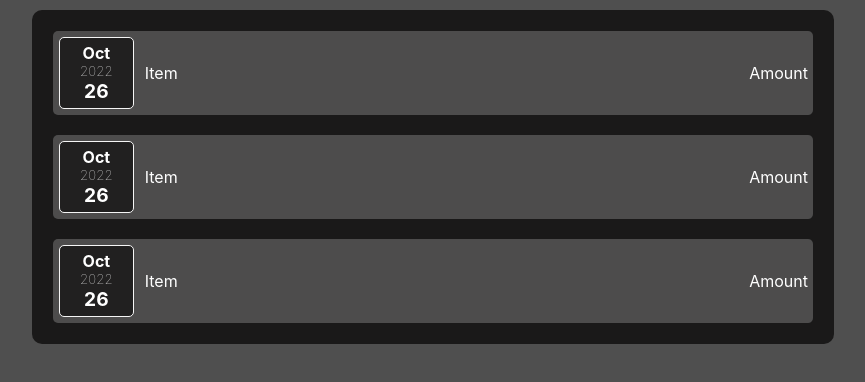
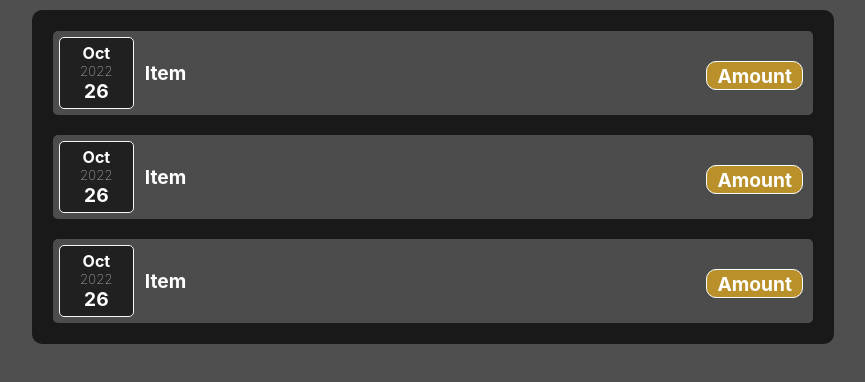
Before and after one commit to BamideleD/expensed-tracker, a React (Create React App) app: page / in a window 1280 px wide. Shown: the top 382 px of the page, without its empty margins (207-1072 px from the left). Built offline with nearby package versions, Linux system fonts and the light colour scheme.

Commit message:
Sorting item and amount styling

```diff
--- a/src/Components/ExpenseItem.module.css
+++ b/src/Components/ExpenseItem.module.css
@@ -18,10 +18,24 @@
     margin-left:10px;
     display: flex;
     align-items: center;
+    font-size: larger;
+    font-weight: bolder
 }
 
 .expenseItem-Amount{
     margin-left: auto;
+
     display: flex;
     align-items: center;
+    justify-content: center;
+    font-size: larger;
+    font-weight: bolder;
+    border: 1px solid white;
+    background-color: rgba(218, 165, 32, 0.774);
+    border-radius: 10px;
+    padding: 0px 10px;
+    margin-right: 5px;
+    margin-top: 25px;
+    margin-bottom: 20px;
+
 }
```
